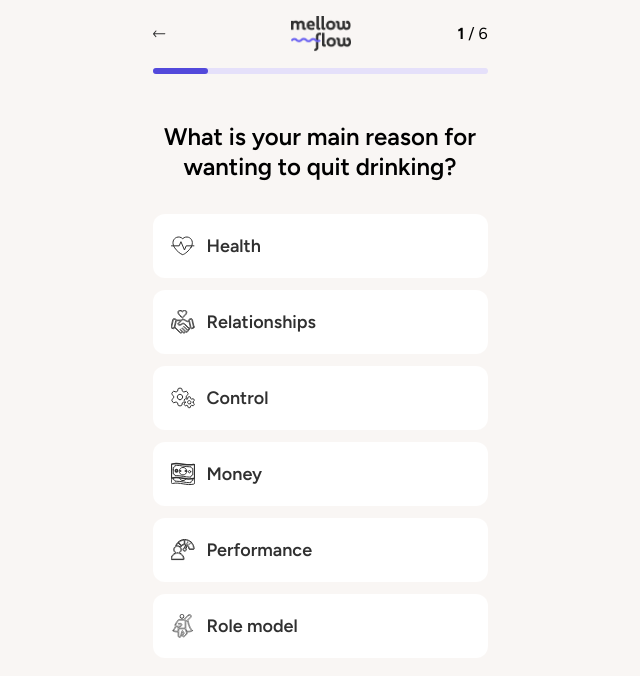
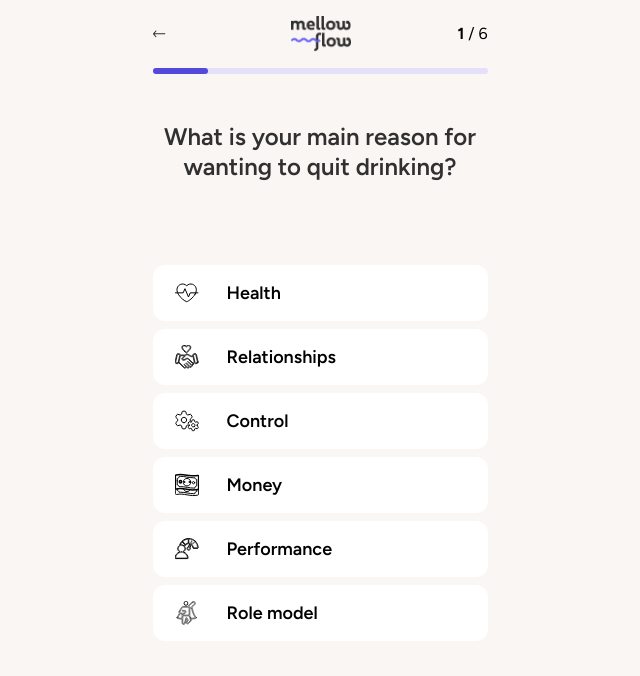
Before and after one commit to Viktorija-Sta/netzet-quiz, a Next.js app: page /quiz in a window 1280 px wide. Shown: the top 676 px of the page, without its empty margins (320-960 px from the left). Built offline with nearby package versions, Linux system fonts and the light colour scheme.

Commit message:
Add marginTop property to Question interface and update quiz questions for improved layout; enhance button styles in QuizPage and LandingPage for better visual consistency; extend Tailwind config with new color classes

```diff
--- a/app/data/quizData.ts
+++ b/app/data/quizData.ts
@@ -19,6 +19,7 @@ export interface Question {
   questionText: string;
   variantType: 'default' | 'colored';
   options: AnswerOption[];
+  marginTop: string;
 }
 
 export const TOTAL_QUESTIONS = 6;
@@ -28,6 +29,7 @@ export const quizQuestions: Question[] = [
     id: 1,
     questionText: 'What is your main reason for wanting to quit drinking?',
     variantType: 'default',
+    marginTop: 'mt-[83px]',
     options: [
       { id: 11, text: 'Health', icon: 'IconHealth' },
       { id: 12, text: 'Relationships', icon: 'IconRelationships' },
@@ -41,6 +43,7 @@ export const quizQuestions: Question[] = [
     id: 2,
     questionText: 'What do you think is the main reason you drink?',
     variantType: 'default',
+    marginTop: 'mt-[84px]',
     options: [
       { id: 21, text: 'Stress or anxiety', icon: 'IconStress' },
       { id: 22, text: 'Socializing', icon: 'IconSocializing' },
@@ -54,6 +57,7 @@ export const quizQuestions: Question[] = [
     id: 3,
     questionText: 'Do you ever drink to feel "normal" or fit in with others?',
     variantType: 'colored',
+    marginTop: 'mt-[287px]',
     options: [
       {
         id: 31,
@@ -83,6 +87,7 @@ export const quizQuestions: Question[] = [
         id: 33,
         text: 'No',
         icon: 'IconNo',
+
         colorClasses: {
           bg: 'bg-white',
           border: 'border-quiz-red-border',
@@ -97,6 +102,7 @@ export const quizQuestions: Question[] = [
     id: 4,
     questionText: `Do you sometimes feel like you're missing out if you don't participate in group activities or social events?`,
     variantType: 'colored',
+       marginTop: 'mt-[231px]',
     options: [
       {
         id: 41,
@@ -140,6 +146,7 @@ export const quizQuestions: Question[] = [
     id: 5,
     questionText: 'Do you often find yourself wanting to escape from your daily responsibilities or pressures?',
     variantType: 'colored',
+       marginTop: 'mt-[231px]',
     options: [
       {
         id: 51,
@@ -183,6 +190,7 @@ export const quizQuestions: Question[] = [
     id: 6,
     questionText: 'Do you often seek ways to relax or unwind after a long, stressful day?',
     variantType: 'colored',
+    marginTop: 'mt-[259px]',
     options: [
       {
         id: 61,
--- a/app/page.tsx
+++ b/app/page.tsx
@@ -34,12 +34,12 @@ export default function LandingPage() {
           We will use this to personalize your plan
         </p>
 
-        <div className="flex flex-row gap-4 mt-10">
+        <div className="flex flex-row gap-3 mt-32">
           {['Male', 'Female'].map((gender) => (
             <button
               key={gender}
               onClick={() => genderSelectHandler(gender as 'Male' | 'Female')}
-              className="w-[155px] h-[234px] rounded-xl overflow-hidden border-2 border-transparent focus:border-primary-purple focus:ring-2 focus:ring-[#C4B5FD] hover:shadow-lg transition-all duration-300"
+              className="w-[155px] h-[234px] rounded-xl overflow-hidden border-2 border-primary-purple focus:border-primary-purple focus:ring-2 focus:ring-[#C4B5FD] hover:shadow-lg transition-all duration-300"
             >
               <div className="bg-light-purple-bg w-full flex justify-center h-[170px]">
                 <Image
@@ -50,7 +50,7 @@ export default function LandingPage() {
                   className="object-cover"
                 />
               </div>
-              <div className="bg-primary-purple text-white text-[18px] font-semibold py-3 text-center h-[64px] flex items-center justify-center">
+              <div className="bg-primary-purple text-white text-[18px] font-semibold py-3 text-center h-[60px] flex items-center justify-center">
                 {gender}
               </div>
             </button>
--- a/app/quiz/page.tsx
+++ b/app/quiz/page.tsx
@@ -55,6 +55,7 @@ export default function QuizPage() {
                 alt="Mellow Flow Logo"
                 width={60}
                 height={36}
+                priority
               />
             </div>
 
@@ -72,29 +73,35 @@ export default function QuizPage() {
           </div>
         </header>
 
-        <div className="mt-8">
-          <h1 className="text-[24px] font-semibold text-[#303030 text-center leading-tight">
+        <div className="mt-8 ">
+          <h1 className="text-[24px] font-semibold text-[#303030] text-center leading-tight">
             {currentQuestion.questionText}
           </h1>
         </div>
 
-        <div className="flex flex-col gap-3 mt-8">
+        <div className={`flex flex-col gap-2 mb-4  ${currentQuestion.marginTop}`}>
           {currentQuestion.options.map((option) => {
             const isSelected = selectedOptionId === option.id
-            let buttonClasses = 'flex items-center w-full p-4 rounded-xl border-2 transition-all duration-200 text-left'
+
+            let buttonClasses = 'group flex items-center w-full py-3 px-5 gap-4 rounded-xl border-2 transition-all duration-200 text-left'
+            let textAndIconClasses = 'transition-colors'
 
             if (currentQuestion.variantType === 'colored' && option.colorClasses) {
               const colors = option.colorClasses;
               if (isSelected) {
-                buttonClasses += ` ${colors.selectedBg} ${colors.selectedBorder} text-white`
+                buttonClasses += ` ${colors.selectedBg} ${colors.selectedBorder}`
+                textAndIconClasses += ' text-white'
               } else {
-                buttonClasses += ` ${colors.bg} ${colors.border} ${colors.text}`
+                buttonClasses += ` ${colors.bg} ${colors.border} hover:${colors.selectedBg} hover:${colors.selectedBorder}`
+                textAndIconClasses += ` ${colors.text} group-hover:text-white`
               }
             } else {
               if (isSelected) {
-                buttonClasses += ' bg-primary-purple border-primary-purple text-white'
+                buttonClasses += ' bg-primary-purple border-primary-purple'
+                textAndIconClasses += ' text-white'
               } else {
-                buttonClasses += ' bg-white border-transparent hover:border-gray-300 text-text-gray'
+                buttonClasses += ' bg-white border-transparent text-black hover:bg-primary-purple hover:border-primary-purple'
+                textAndIconClasses += ' text-black group-hover:text-white'
               }
             }
 
@@ -104,8 +111,15 @@ export default function QuizPage() {
                 onClick={() => handleAnswerSelect(currentQuestion.id, option.id)}
                 className={buttonClasses}
               >
-                <QuizIcon iconName={option.icon} className="flex-shrink-0" />
-                <span className="font-semibold text-lg">{option.text}</span>
+                <QuizIcon
+                  iconName={option.icon}
+                  className={`flex-shrink-0 ${textAndIconClasses}`}
+                />
+                <span
+                  className={`font-semibold text-lg ${textAndIconClasses}`}
+                >
+                  {option.text}
+                </span>
               </button>
             )
           })}
--- a/tailwind.config.ts
+++ b/tailwind.config.ts
@@ -16,6 +16,23 @@ const config: Config = {
     'text-white',
     'text-text-gray',
     'border-summary-purple-border',
+    'bg-quiz-green-border',
+    'border-quiz-green-border',
+    'text-quiz-green-border',
+    'hover:bg-quiz-green-border',
+    'hover:border-quiz-green-border',
+
+    'bg-quiz-yellow-border',
+    'border-quiz-yellow-border',
+    'text-quiz-yellow-border',
+    'hover:bg-quiz-yellow-border',
+    'hover:border-quiz-yellow-border',
+
+    'bg-quiz-red-border',
+    'border-quiz-red-border',
+    'text-quiz-red-border',
+    'hover:bg-quiz-red-border',
+    'hover:border-quiz-red-border'
   ],
   theme: {
     extend: {
```
